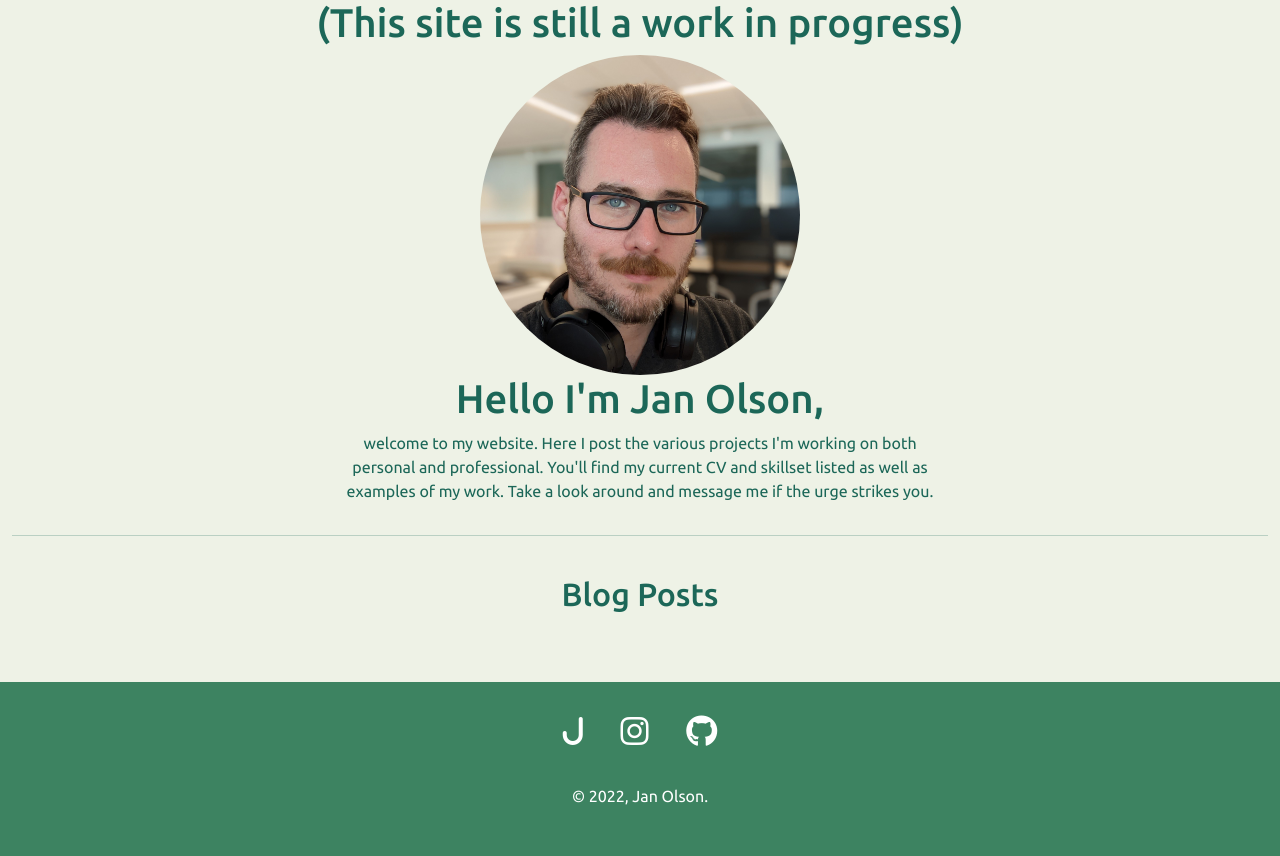
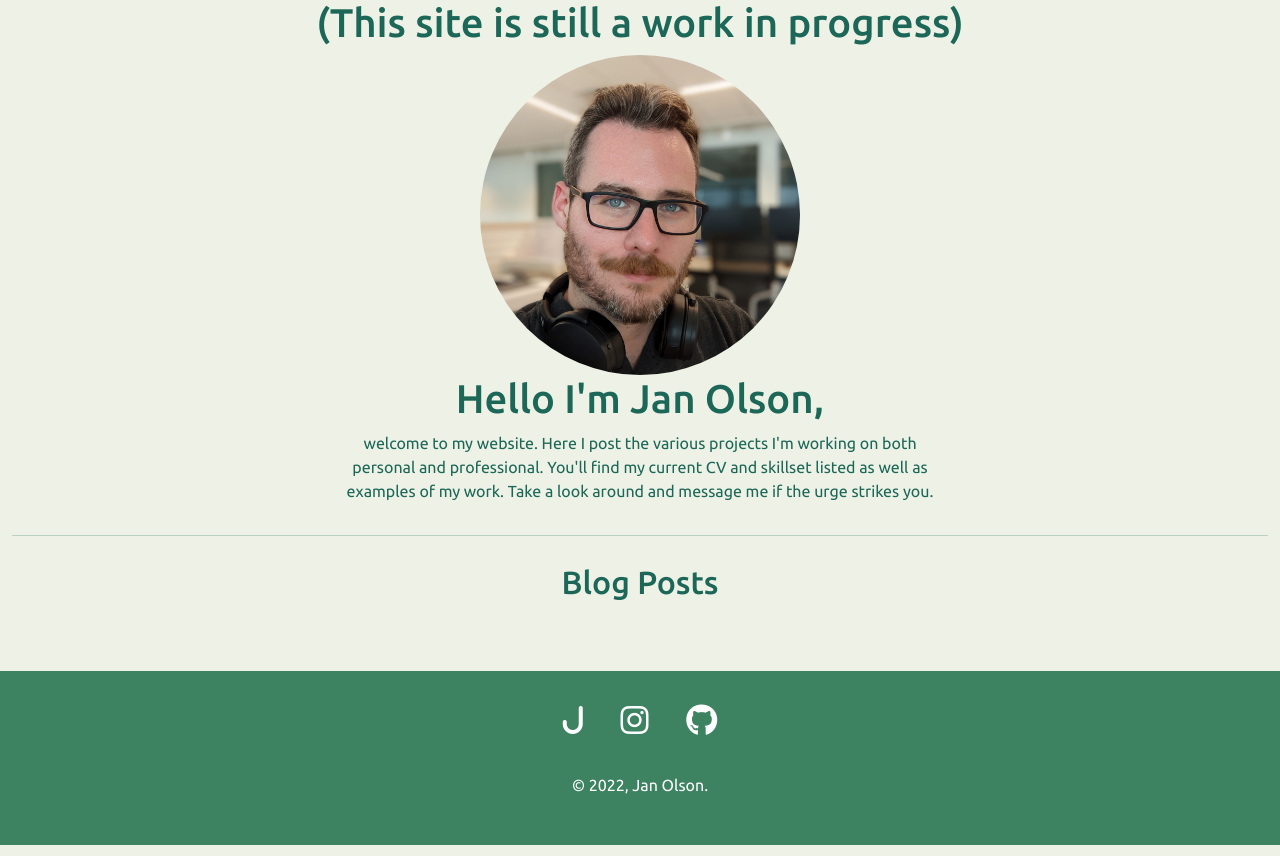
Before and after one commit to BackgroundLogic/portfolio, a Flask app: page / in a window 1280 px wide. Shown: the part 83-939 px from the top of the page. Run offline with Flask 3, Linux system fonts and the light colour scheme; data that the repository does not hold is empty; some libraries are stand-ins or nearby versions.

Commit message:
minor css edits

```diff
--- a/static/css/home-styles.css
+++ b/static/css/home-styles.css
@@ -7,5 +7,5 @@
     align-items: center;
 }
 .blog-header {
-    padding: 2%;
+    padding: 1%;
 }
--- a/static/css/styles.css
+++ b/static/css/styles.css
@@ -77,5 +77,5 @@ body{
 }
 
 .post-list {
-    padding: 0 5% 3% 5%;
+    padding: 0 5% 4% 5%;
 }
```
